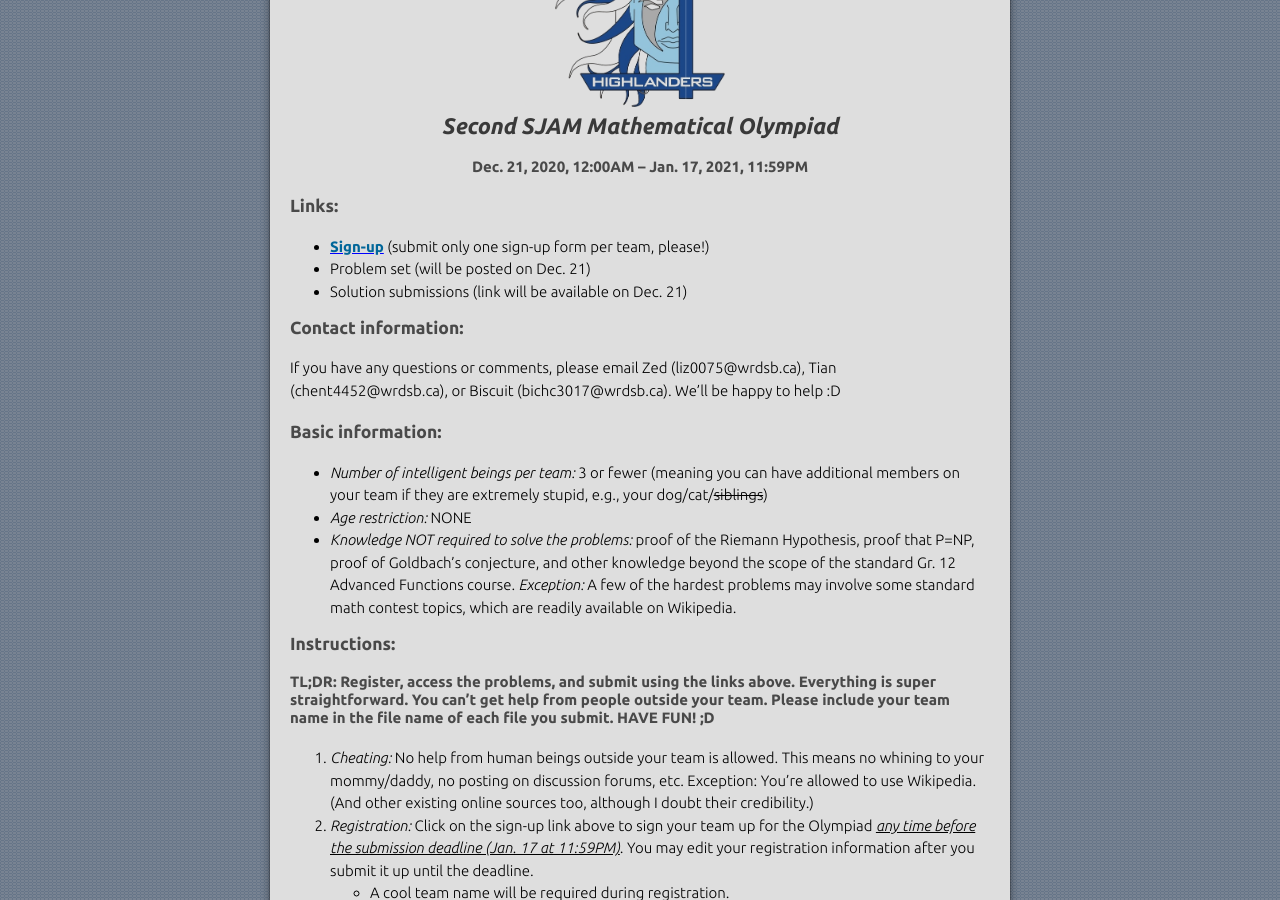
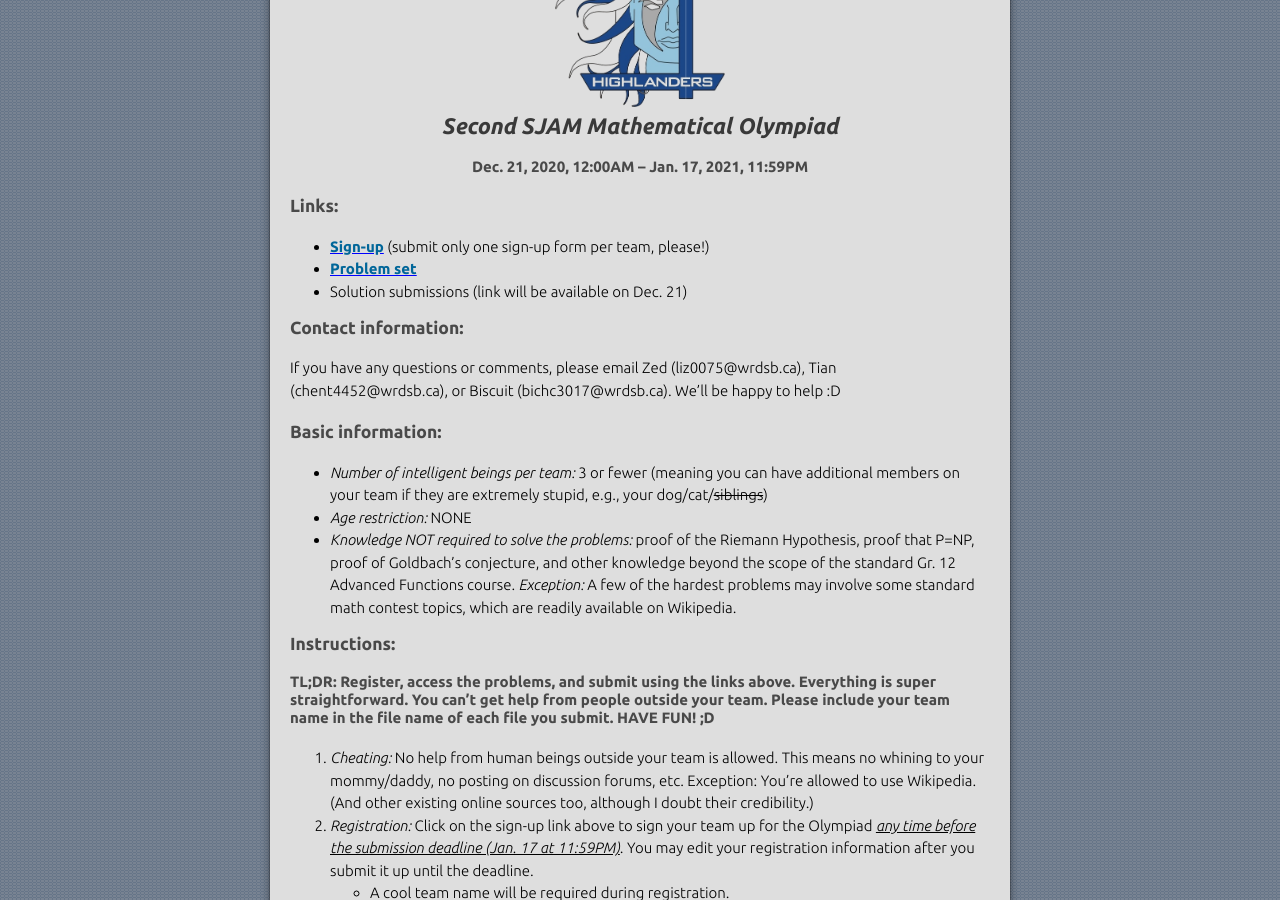
Before and after one commit to sjammathletes/sjammathletes.github.io, a Jekyll site: the page built from sjammo.md, in a window 1280 px wide and 900 px high, scrolled down 321 px. Built offline with Jekyll 4.4.1, drawn with Linux system fonts in a browser that asks for light colours; our own code applies the rules of GitHub Pages for plain Markdown files.

Commit message:
Make pset public.

```diff
--- a/sjammo.md
+++ b/sjammo.md
@@ -8,7 +8,7 @@
 
 ### Links:
  - <b><ins style="color:blue;">[Sign-up](https://forms.gle/LbFGjmJu8spPPsuE7){: target="_blank"}</ins></b> (submit only one sign-up form per team, please!)
- - Problem set (will be posted on Dec. 21)
+ - <b><ins style="color:blue;">[Problem set](/assets/pdfs/2020-2021/SJAMMO/sjammo2.pdf){: target="_blank"}</ins></b>
  - Solution submissions (link will be available on Dec. 21)
 
 ### Contact information:
```
